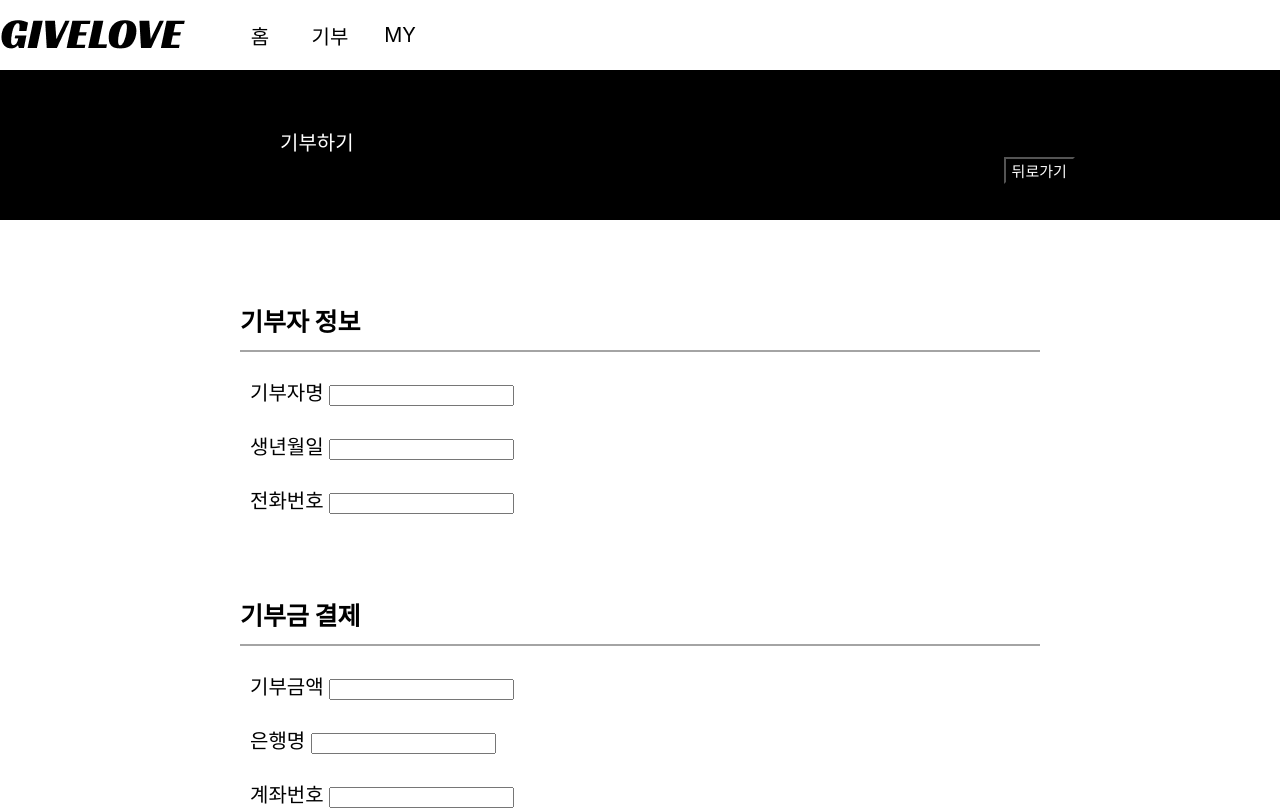
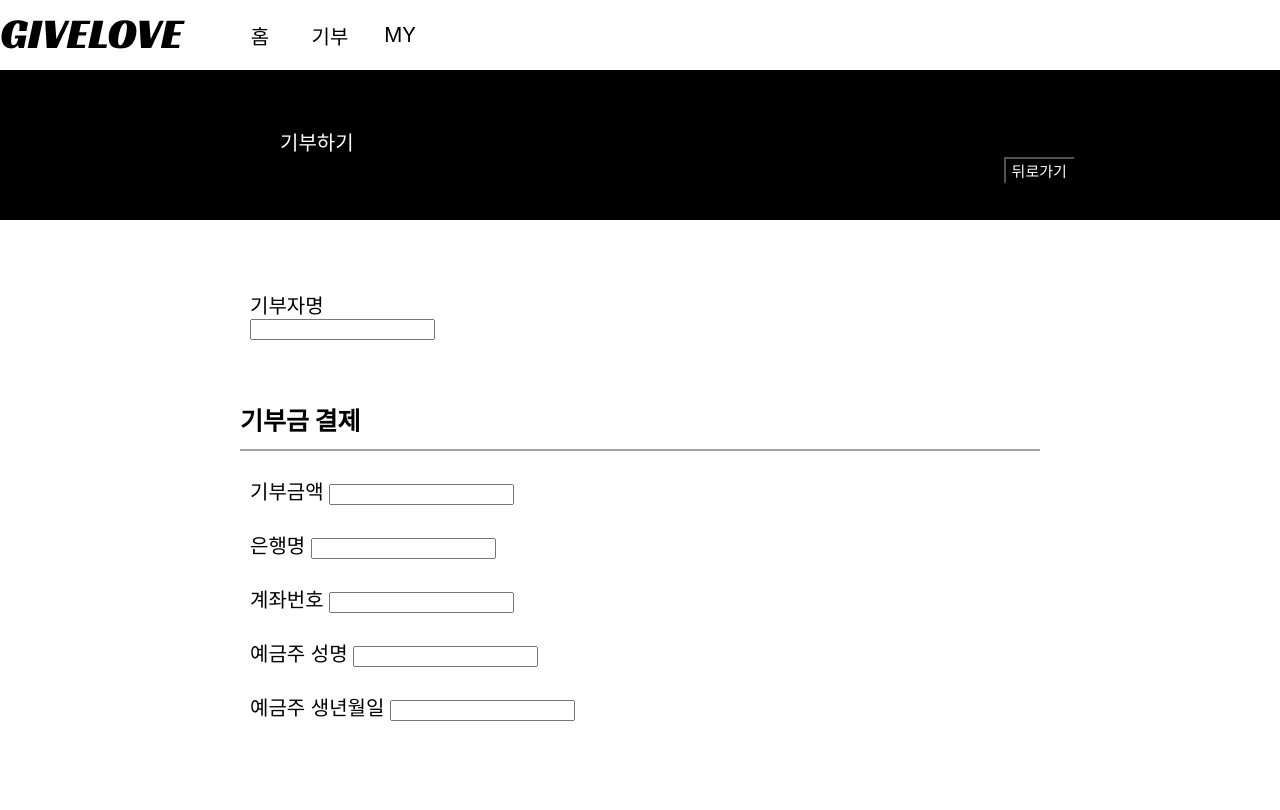
Before and after one commit to Hwanginyoung/Naresha2-GiveLove_project, a React (Create React App) app in the folder givelove/: page /Donatemoney in a window 1280 px wide. Shown: the top 810 px of the page. Built offline with nearby package versions, Linux system fonts and the light colour scheme.

Commit message:
donatemoney

```diff
--- a/givelove/src/containers/DonateMoney.css
+++ b/givelove/src/containers/DonateMoney.css
@@ -31,3 +31,13 @@
     margin-top: 25px;
     font-size: 20px;
 }
+
+
+#donatemney #userinfo #info div{
+    width: 100px;
+    float: left;
+}
+
+#donatemoney #userinfo input{
+    float: left;
+}
--- a/givelove/src/containers/DonateMoney.js
+++ b/givelove/src/containers/DonateMoney.js
@@ -9,10 +9,16 @@ function DonateMoney() {
       <Donateheader />
       <div id="donatemoney">
         <div id="userinfo">
-          <div id="text">기부자 정보</div>
+          {/* <div id="text">기부자 정보</div>
           <div class="info">기부자명 <input></input> </div>
           <div class="info">생년월일 <input></input> </div>
-          <div class="info">전화번호 <input></input> </div>
+          <div class="info">전화번호 <input></input> </div> */}
+
+          <div class="info">
+            <div>기부자명</div>
+            <input></input>
+          </div>
+
         </div>
         <div id="payment">
           <div id="text">기부금 결제</div>
```
